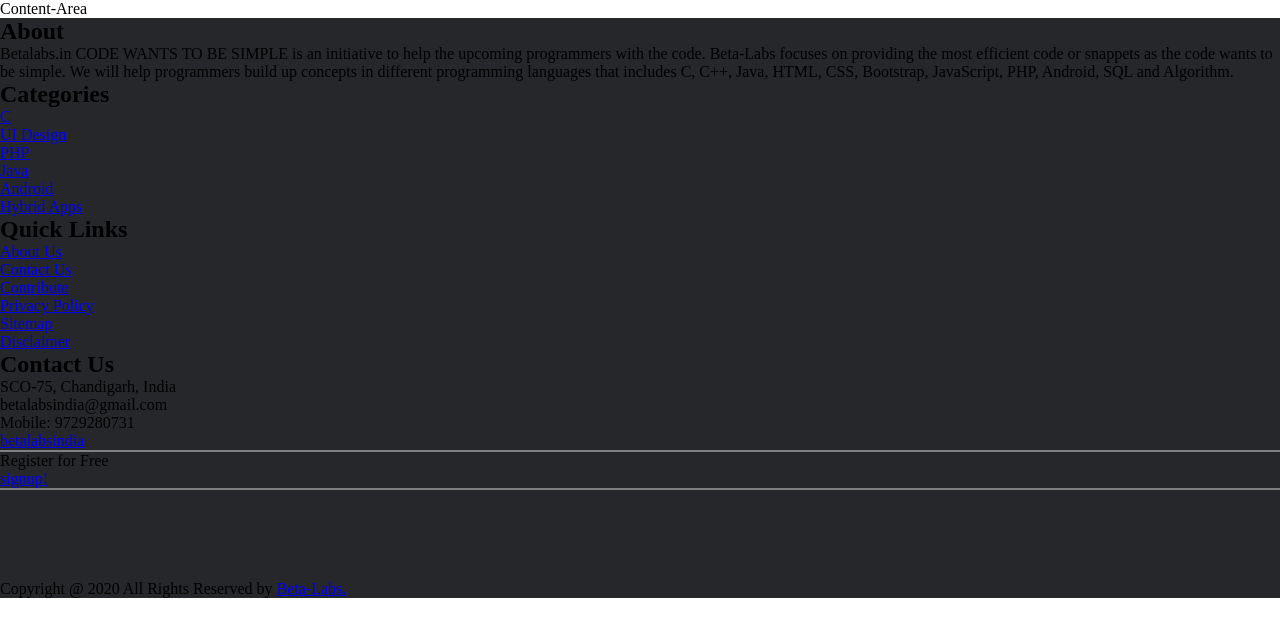
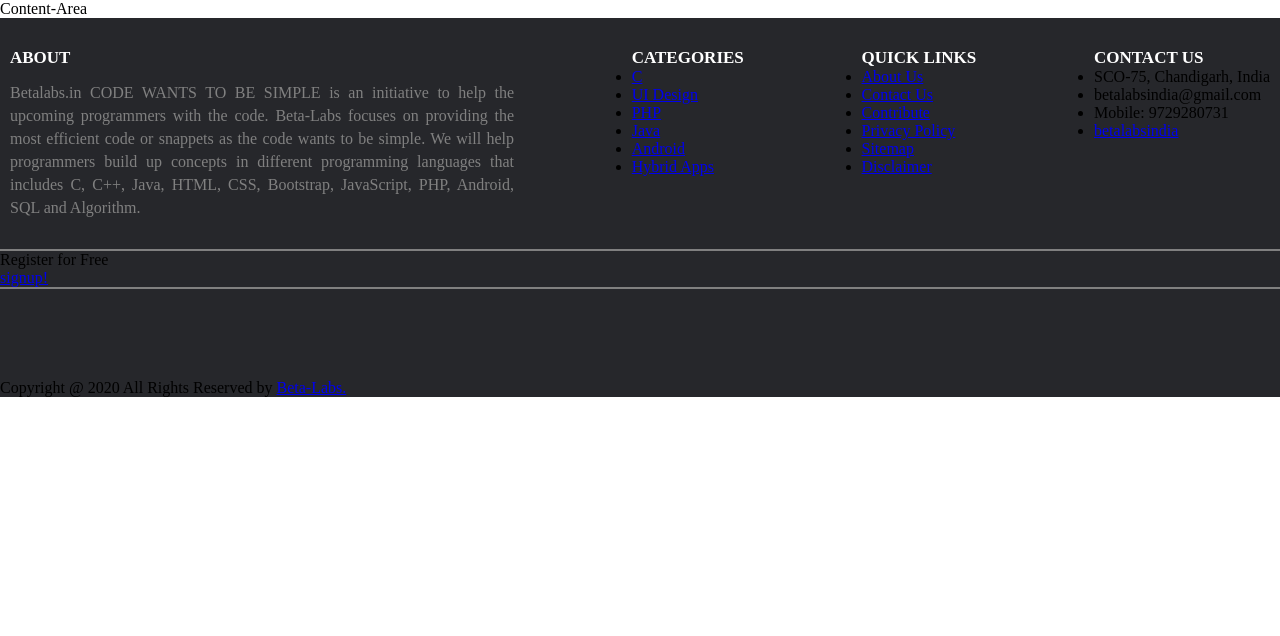
Before and after one commit to kinjalvarshney/Fullstack_Practical-11, a plain HTML site: page index.html in a window 1280 px wide. Drawn offline with Linux system fonts and the light colour scheme.

Commit message:
adding style

```diff
--- a/index.html
+++ b/index.html
@@ -27,6 +27,29 @@
         footer {
             width: 100%;
             background-color: #26272b;
+        }
+        .sec-1 {
+            display: flex;
+            flex-direction: row;
+            justify-content: space-between;
+            padding: 30px 10px;
+        }
+
+        .about {
+            width: 40%;
+        }
+
+        .sec-1 h2 {
+            font-size: 17px;
+            color: white;
+            text-transform: uppercase;
+        }
+
+        .about p {
+            text-align: justify;
+            color: grey;
+            line-height: 23px;
+            margin-top: 13px;
         }
     </style>
 </head>
```
